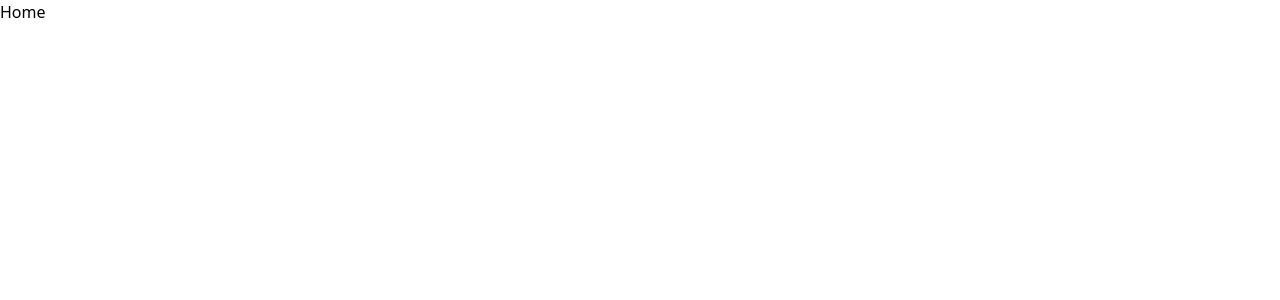
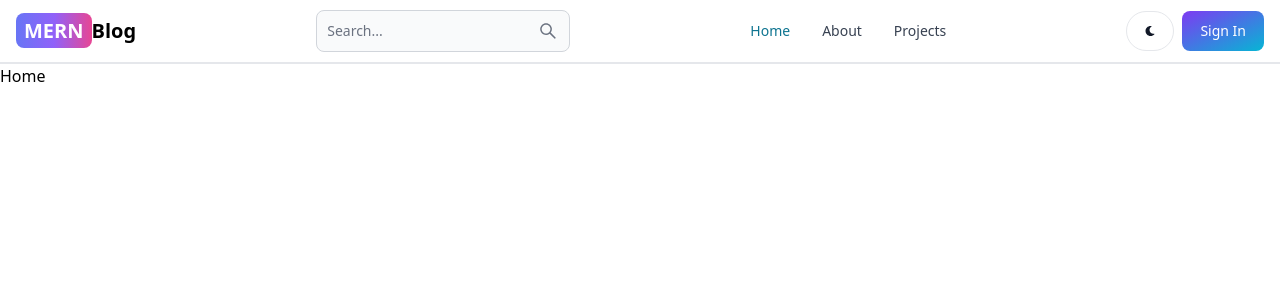
Before and after one commit to VamshiKrishnaGirikala/MernBlog_React, a React (Vite) app in the folder client/: page / in a window 1280 px wide. Shown: the top 300 px of the page. Built offline with nearby package versions, Linux system fonts and the light colour scheme.

Commit message:
Flowbite and react icons added. created header section.

```diff
--- a/client/package.json
+++ b/client/package.json
@@ -10,8 +10,10 @@
     "preview": "vite preview"
   },
   "dependencies": {
+    "flowbite-react": "^0.7.8",
     "react": "^18.2.0",
     "react-dom": "^18.2.0",
+    "react-icons": "^5.0.1",
     "react-router-dom": "^6.22.3"
   },
   "devDependencies": {
--- a/client/src/App.jsx
+++ b/client/src/App.jsx
@@ -5,9 +5,11 @@
 import Projects from './pages/Projects';
 import Signin from './pages/Signin';
 import Signup from './pages/Signup';
+import Header from './components/Header';
 function App() {
     return (
         <BrowserRouter>
+            <Header />
             <Routes>
                 <Route path="/" element={<Home />} />
                 <Route path="/about" element={<About />} />
--- /dev/null
+++ b/client/src/components/Header.jsx
@@ -0,0 +1,45 @@
+import { Button, Navbar, TextInput } from "flowbite-react";
+import { Link, useLocation } from "react-router-dom";
+import { AiOutlineSearch } from "react-icons/ai";
+import { FaMoon } from "react-icons/fa";
+
+const Header = () => {
+    const path = useLocation().pathname;
+    return (
+        <Navbar className="border-b-2">
+            <Link to={"/"} className="self-center whitespace-nowrap text-sm sm:text-xl font-semibold dark:text-white">
+                <span className="px-2 py-1 bg-gradient-to-r from-indigo-500 via-purple-500 to-pink-500 rounded-lg text-white">MERN</span>Blog
+            </Link>
+            <form>
+                <TextInput type="text" placeholder="Search..." rightIcon={AiOutlineSearch} className="hidden lg:inline" />
+            </form>
+            <Button className="w-12 h-10 lg:hidden" color={'gray'} pill>
+                <AiOutlineSearch />
+            </Button>
+            <div className="flex gap-2 md:order-2">
+                <Button className="w-12 h-10 hidden sm:inline" color={"gray"} pill>
+                    <FaMoon />
+                </Button>
+                <Link to={"/signin"}>
+                    <Button gradientDuoTone="purpleToBlue">
+                        Sign In
+                    </Button>
+                </Link>
+                <Navbar.Toggle />
+            </div>
+            <Navbar.Collapse>
+                <Navbar.Link active={path === '/'} as={"div"}>
+                    <Link to={"/"}>Home</Link>
+                </Navbar.Link>
+                <Navbar.Link active={path === '/about'} as={"div"}>
+                    <Link to={"/about"}>About</Link>
+                </Navbar.Link>
+                <Navbar.Link active={path === '/projects'} as={"div"}>
+                    <Link to={"/projects"}>Projects</Link>
+                </Navbar.Link>
+            </Navbar.Collapse>
+        </Navbar>
+    )
+}
+
+export default Header;
--- a/client/tailwind.config.js
+++ b/client/tailwind.config.js
@@ -3,9 +3,10 @@
     content: [
         "./index.html",
         "./src/**/*.{js,ts,jsx,tsx}",
+        "node_modules/flowbite-react/lib/esm/**/*.js",
     ],
   theme: {
     extend: {},
   },
-  plugins: [],
+    plugins: [require("flowbite/plugin")],
 }
```
Also changed, not shown: 1 other file (tests, documents, lock files or other folders).
